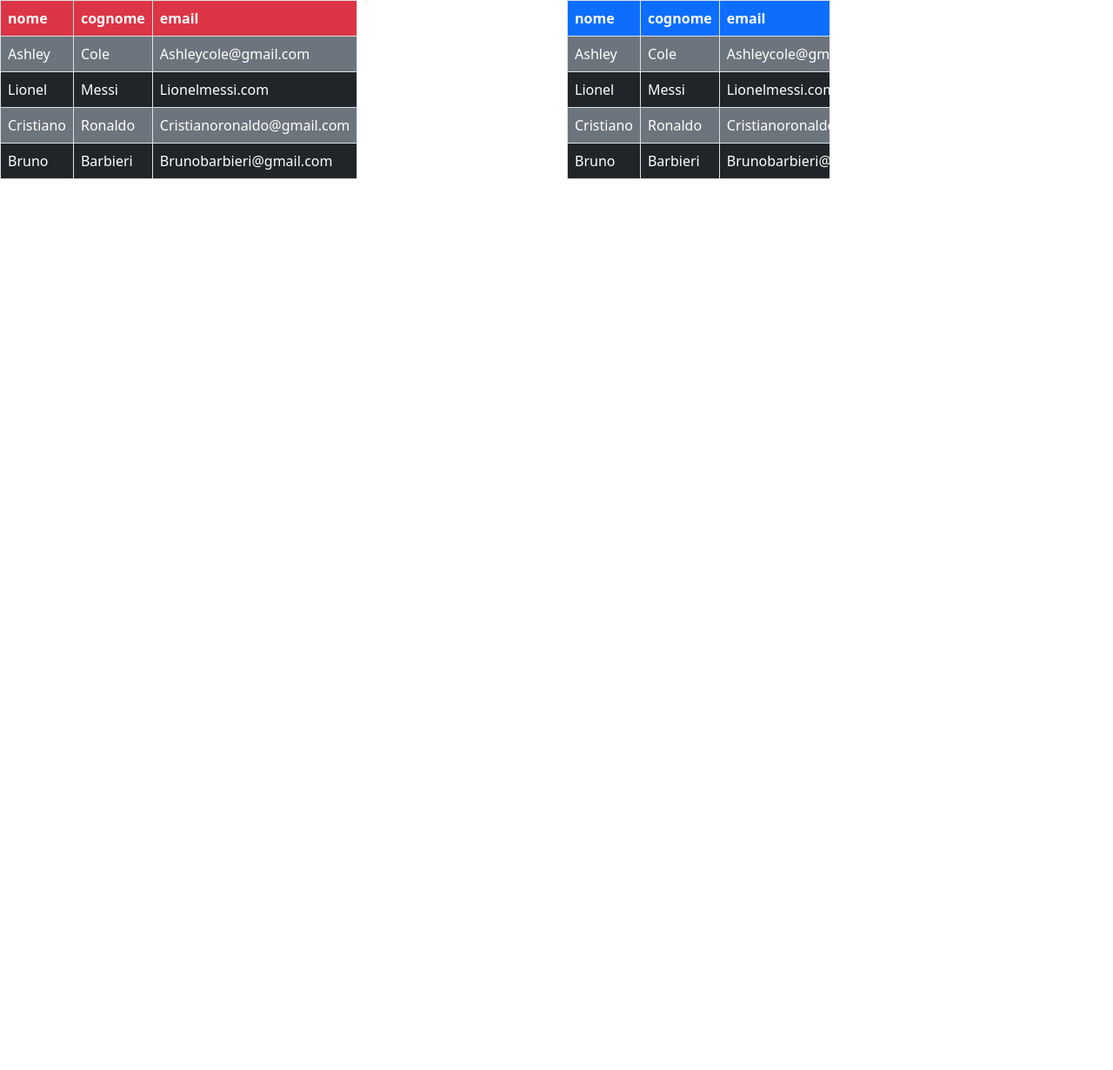
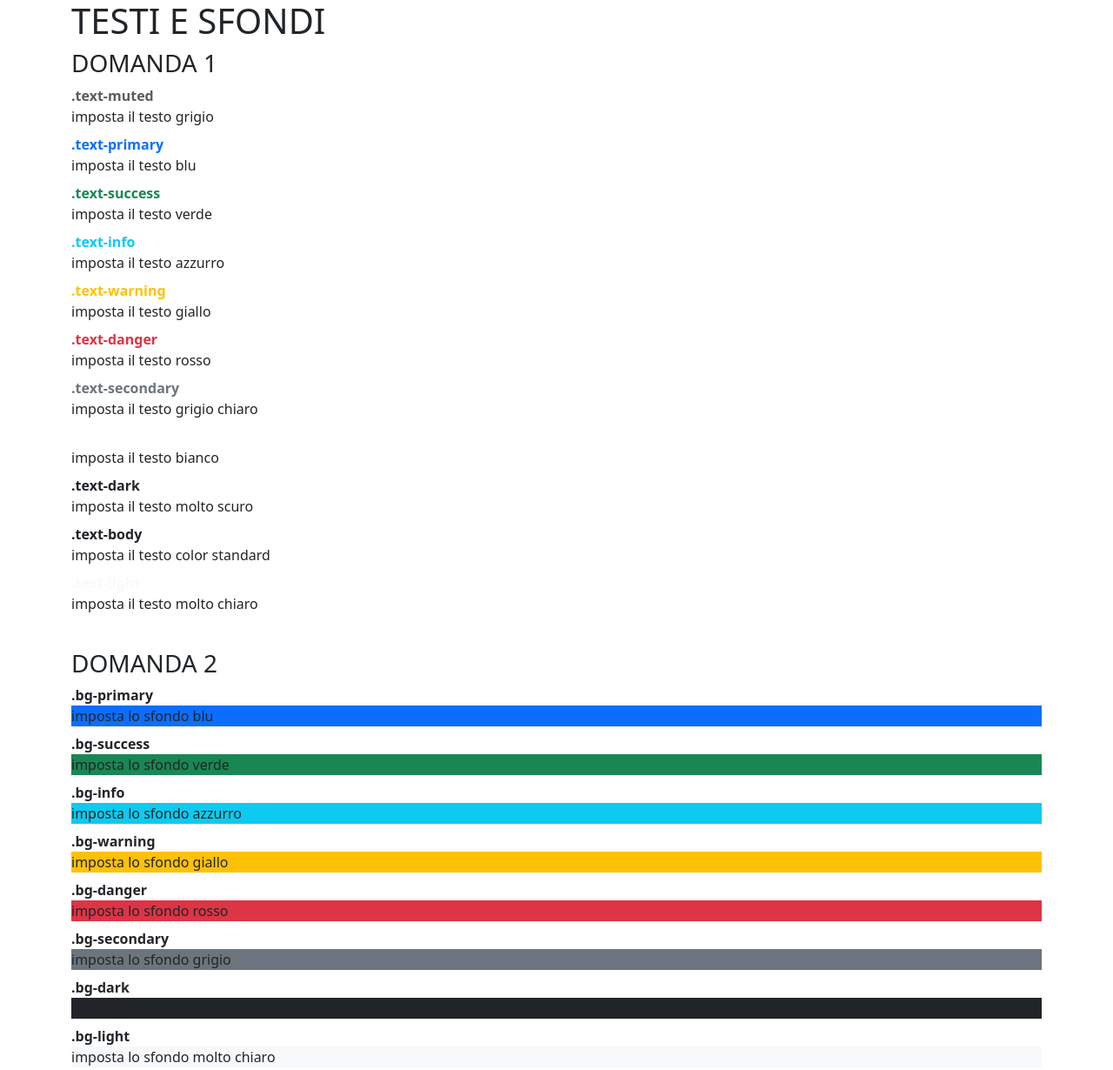
Before and after one commit to minasi-luca/Esercizi-Bootstrap, a plain HTML site: page BTS_2.2.html in a window 1280 px wide. Shown: the top 1230 px of the page at 87% size. Before the commit the page ends 800 px from the top, so only its background shows below. Drawn offline with nearby package versions, Linux system fonts and the light colour scheme.

Commit message:
Update BTS_2.2.html

```diff
--- a/BTS_2.2.html
+++ b/BTS_2.2.html
@@ -1,75 +1,63 @@
 <!DOCTYPE html>
-<html lang="en">
+<html lang="an">
     <head>
-    <title>es 3.1</title>
+        <meta charset="utf-8">
         <meta name="viewport" content="width=device-width, initial-scale=1">
+        <title>Esercizio</title>
         <link href="https://cdn.jsdelivr.net/npm/bootstrap@5.3.2/dist/css/bootstrap.min.css" rel="stylesheet">
         <script src="https://cdn.jsdelivr.net/npm/bootstrap@5.3.2/dist/js/bootstrap.bundle.min.js"></script>
     </head>
     <body>
-<div class="row">
-    <div class="col-xl-3 col-*-12 " >
-        <table class="table table-bordered">
-            <tr>
-                <th class="text-bg-danger" >nome</th>
-                <th class="text-bg-danger">cognome</th>
-                <th class="text-bg-danger">email</th>
-            </tr>
-            <tr>
-                <td class="text-bg-secondary">Ashley</td>
-                <td class="text-bg-secondary">Cole</td>
-                <td class="text-bg-secondary">Ashleycole@gmail.com</td>
-            </tr>
-            <tr>
-                <td class="text-bg-dark">Lionel</td>
-                <td class="text-bg-dark">Messi</td>
-                <td class="text-bg-dark">Lionelmessi.com</td>
-            </tr>
-            <tr>
-                <td class="text-bg-secondary">Cristiano</td>
-                <td class="text-bg-secondary">Ronaldo</td>
-                <td class="text-bg-secondary">Cristianoronaldo@gmail.com</td>
-            </tr>
-            <tr>
-                <td class="text-bg-dark">Bruno</td>
-                <td class="text-bg-dark">Barbieri</td>
-                <td class="text-bg-dark">Brunobarbieri@gmail.com</td>
-            </tr>
-        </table>
-    </div>
-            <div class="col-xl-3 col-*-12" >
-            </div>
-            <div class="col-xl-3 col-*-12" >
-        <div class="table-responsive">
-            <table class="table table-bordered">
-                <tr>
-                    <th class="text-bg-primary" >nome</th>
-                    <th class="text-bg-primary">cognome</th>
-                    <th class="text-bg-primary">email</th>
-                </tr>
-                <tr>
-                    <td class="text-bg-secondary">Ashley</td>
-                    <td class="text-bg-secondary">Cole</td>
-                    <td class="text-bg-secondary">Ashleycole@gmail.com</td>
-                </tr>
-                <tr>
-                    <td class="text-bg-dark">Lionel</td>
-                    <td class="text-bg-dark">Messi</td>
-                    <td class="text-bg-dark">Lionelmessi.com</td>
-                </tr>
-                <tr>
-                    <td class="text-bg-secondary">Cristiano</td>
-                    <td class="text-bg-secondary">Ronaldo</td>
-                    <td class="text-bg-secondary">Cristianoronaldo@gmail.com</td>
-                </tr>
-                <tr>
-                    <td class="text-bg-dark">Bruno</td>
-                    <td class="text-bg-dark">Barbieri</td>
-                    <td class="text-bg-dark">Brunobarbieri@gmail.com</td>
-                </tr>
-            </table>
-        </div>
-            </div>
+        <div class="container">
+            <h1>TESTI E SFONDI</h1>
+            <h3>DOMANDA 1</h3>
+            <dl>
+                <dt class="text-muted">.text-muted</dt>
+                   <dd>imposta il testo grigio</dd>
+                <dt class="text-primary">.text-primary</dt>
+                   <dd>imposta il testo blu</dd>
+                <dt class="text-success">.text-success</dt>
+                   <dd>imposta il testo verde </dd>
+                <dt class="text-info">.text-info</dt>
+                   <dd>imposta il testo azzurro</dd>
+                <dt class="text-warning">.text-warning</dt>
+                   <dd>imposta il testo giallo</dd>
+                <dt class="text-danger">.text-danger</dt>
+                   <dd>imposta il testo rosso</dd>
+                <dt class="text-secondary">.text-secondary</dt>
+                   <dd>imposta il testo grigio chiaro</dd>
+                <dt class="text-white">.text-white</dt>
+                   <dd>imposta il testo bianco</dd>
+                <dt class="text-dark">.text-dark</dt>
+                   <dd>imposta il testo molto scuro</dd>
+                <dt class="text-body">.text-body</dt>
+                   <dd>imposta il testo color standard</dd>
+                <dt class="text-light">.text-light</dt>
+                   <dd>imposta il testo molto chiaro</dd>
+            </dl><br>
+            <h3>DOMANDA 2</h3>
+            <dl>
+                <dt>.bg-primary</dt>
+                   <dd class="bg-primary">imposta lo sfondo blu</dd>
+                <dt>.bg-success</dt>
+                   <dd class="bg-success">imposta lo sfondo verde </dd>
+                <dt>.bg-info</dt>
+                   <dd class="bg-info">imposta lo sfondo azzurro</dd>
+                <dt>.bg-warning</dt>
+                   <dd  class="bg-warning">imposta lo sfondo giallo</dd>
+                <dt>.bg-danger</dt>
+                   <dd class="bg-danger">imposta lo sfondo rosso</dd>
+                <dt>.bg-secondary</dt>
+                   <dd class="bg-secondary">imposta lo sfondo grigio</dd>
+                <dt>.bg-dark</dt>
+                   <dd class="bg-dark">imposta lo sfondo molto scuro</dd>
+                <dt>.bg-light</dt>
+                   <dd class="bg-light">imposta lo sfondo molto chiaro</dd>
+            </dl>
+            <h3>DOMANDA 3</h3>
+            <p class="text-black-50">Testo con opacità al 50%</p>
+            <h3>DOMANDA 4</h3>
+            <p class="text-white-50 bg-warning">Testo bianco con opacità al 50% su uno sfondo warning</p>
         </div>
     </body>
 </html>
```
Lines whose indentation alone changed are shown as unchanged.
